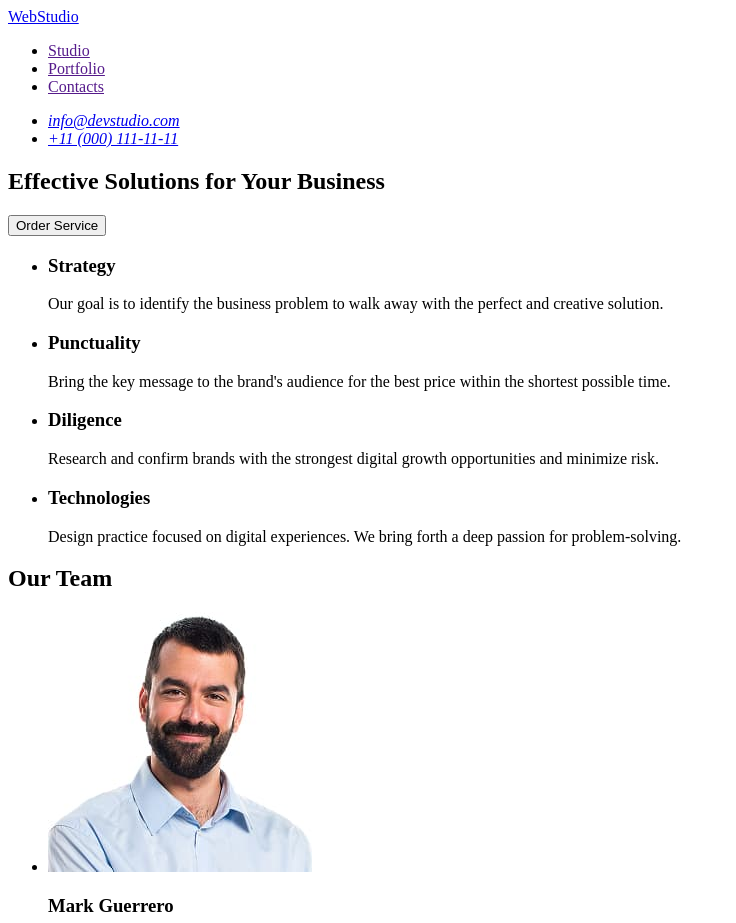
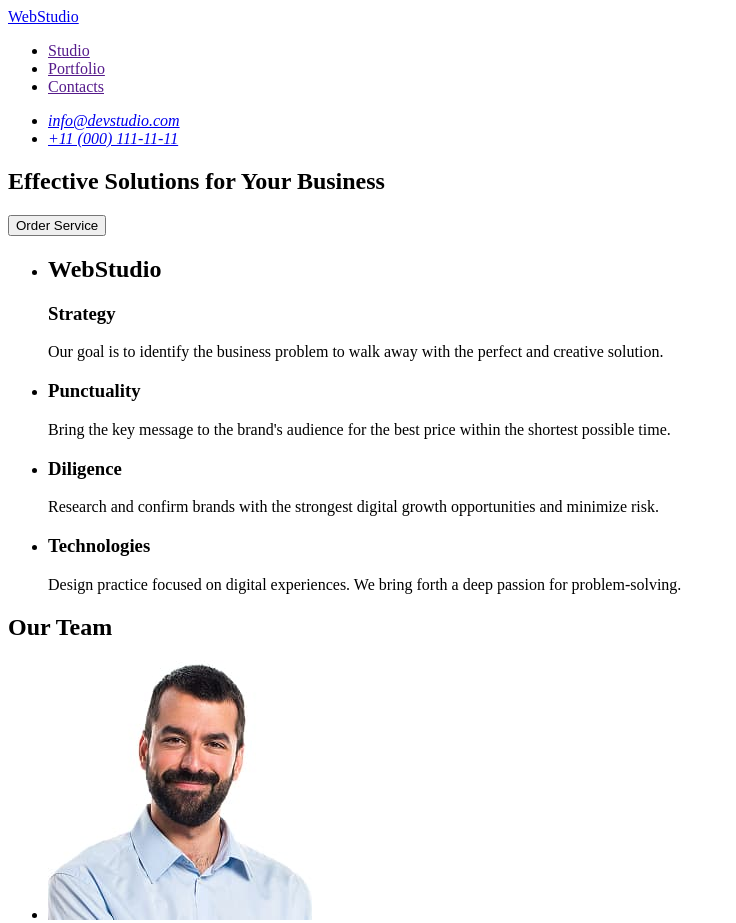
Before and after one commit to Denis071194/goit-markup-hw-01, a plain HTML site: page index.html in a window 1280 px wide. Shown: the top 923 px of the page, without its empty margins (0-736 px from the left). Drawn offline with Linux system fonts and the light colour scheme.

Commit message:
changes dz

```diff
--- a/index.html
+++ b/index.html
@@ -7,8 +7,8 @@
   </head>
   <body>
     <header>
-      <a href="/index.html">WebStudio</a>
       <nav>
+        <a href="./index.html">WebStudio</a>
         <ul>
           <li><a href="">Studio</a></li>
           <li><a href="">Portfolio</a></li>
@@ -30,6 +30,7 @@
       <section>
         <ul>
           <li>
+            <h2>WebStudio</h2>
             <h3>Strategy</h3>
             <p>
               Our goal is to identify the business problem to walk away with the
@@ -91,7 +92,7 @@
       </section>
     </main>
     <footer>
-      <a href="/index.html">WebStudio</a>
+      <a href="./index.html">WebStudio</a>
       <p>
         Increase the flow of customers and sales for your business with digital
         marketing & growth solutions.
```
